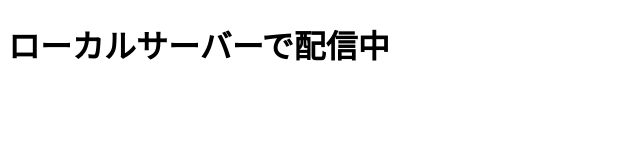
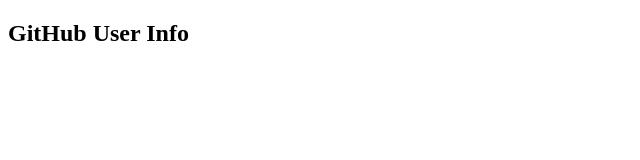
Before and after one commit to keensyo/jsprimer-tutorial, a plain HTML site: page index.html in a window 1280 px wide. Shown: the whole page, without its empty margins (0-640 px from the left). Drawn offline with Linux system fonts and the light colour scheme.

Commit message:
Changed Title and h2

```diff
--- a/index.html
+++ b/index.html
@@ -2,10 +2,10 @@
 <html lang="ja">
     <head>
         <meta charset="utf-8" />
-        <title>index.html</title>
+        <title>Ajax Example</title>
     </head>
     <body>
-        <h1>ローカルサーバーで配信中</h1>
+        <h2>GitHub User Info</h2>
         <script src="index.js"></script>
     </body>
 </html>
```
